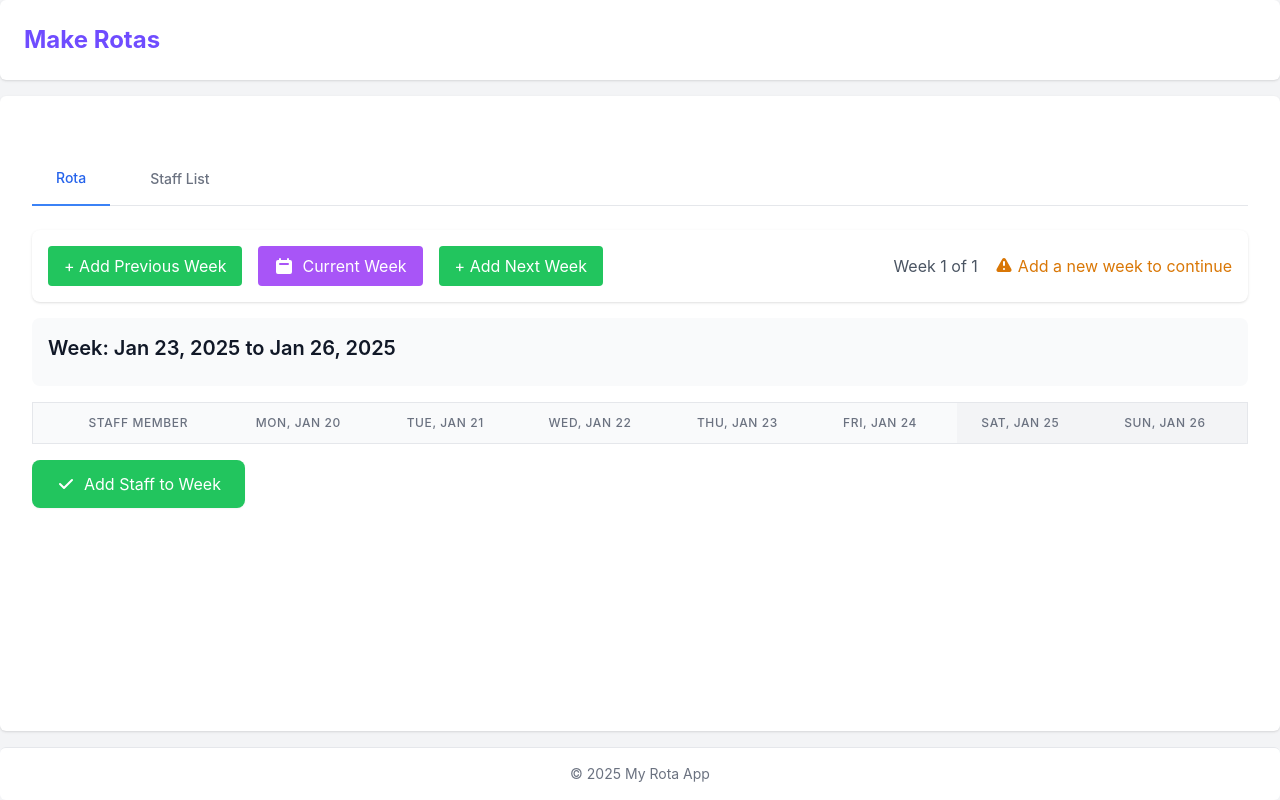
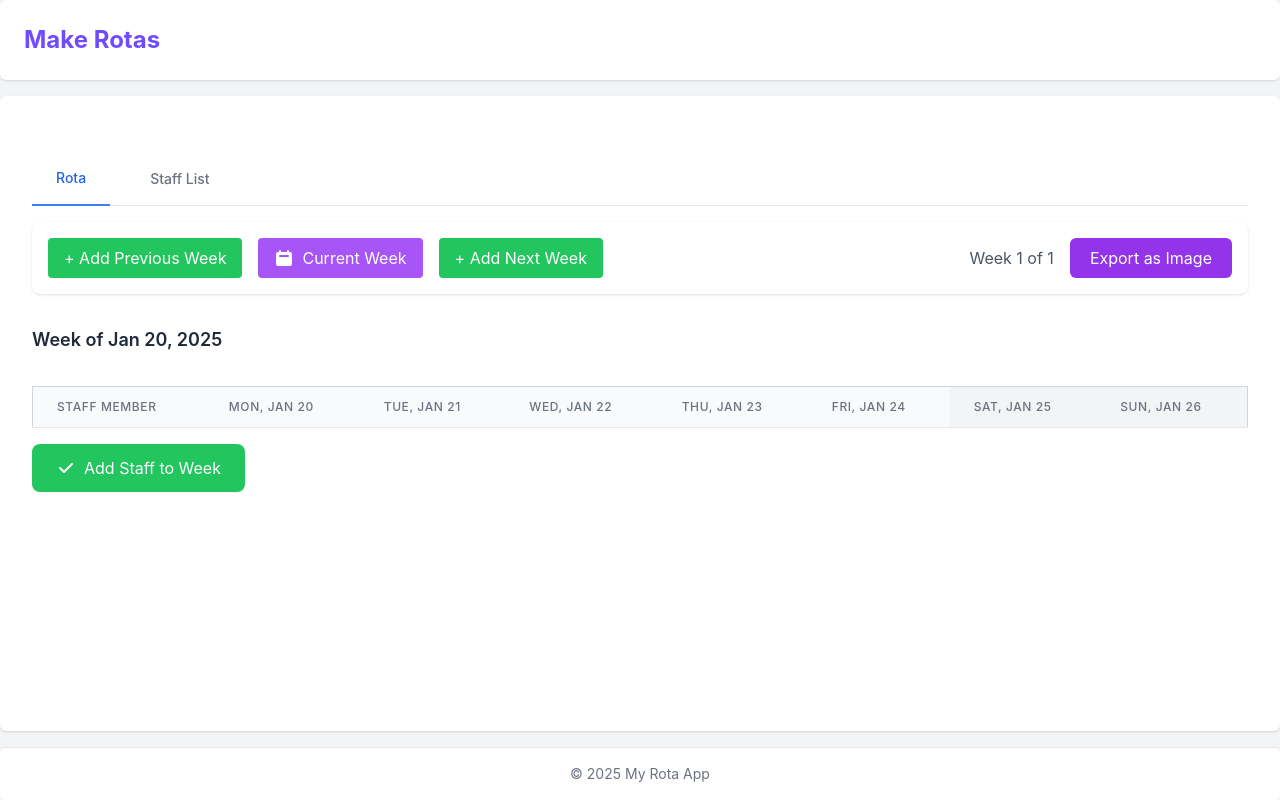
Before and after one commit to sebs-bebs/make-rotas, a Next.js app: page / in a window 1280 px wide. Built offline with nearby package versions, Linux system fonts and the light colour scheme.

Commit message:
off checkbox

```diff
--- a/src/app/globals.css
+++ b/src/app/globals.css
@@ -127,3 +127,40 @@ body {
   z-index: 50;
   margin-bottom: 0.25rem;
 }
+
+/* Image capture styles */
+.capturing-image #rota-table {
+  background-color: white !important;
+  border-collapse: collapse !important;
+}
+
+.capturing-image #rota-table th,
+.capturing-image #rota-table td {
+  border: 1px solid #e5e7eb !important;
+  padding: 0.75rem !important;
+}
+
+.capturing-image #rota-table thead th {
+  background-color: #f9fafb !important;
+  color: #374151 !important;
+}
+
+/* Hide UI elements during capture */
+.capturing-image button,
+.capturing-image select,
+.capturing-image .navigation-controls,
+.capturing-image [role="tablist"],
+.capturing-image .add-staff-button {
+  display: none !important;
+}
+
+.capturing-image .overflow-x-auto,
+.capturing-image .overflow-y-auto {
+  overflow: visible !important;
+  max-height: none !important;
+}
+
+/* Remove any fixed positioning during capture */
+.capturing-image .sticky {
+  position: static !important;
+}
--- a/src/app/page.js
+++ b/src/app/page.js
@@ -443,13 +443,21 @@ export default function HomePage() {
     setSelectedStaff(new Set());
   };
 
+  const handleExportRota = () => {
+    const currentWeek = weeks[currentWeekIndex];
+    const startDate = new Date(currentWeek.days[0]);
+    const endDate = new Date(currentWeek.days[6]);
+    const filename = `rota-${formatDateWithAbbreviatedMonth(startDate)}-to-${formatDateWithAbbreviatedMonth(endDate)}.png`;
+    saveAsImage('rota-table', filename);
+  };
+
   // Ensure we always have a valid currentWeek
   const currentWeek = weeks[currentWeekIndex] || initialWeek;
 
   return (
     <div className="container mx-auto px-4 py-8">
       {/* Tab Navigation */}
-      <div className="mb-6 border-b border-gray-200">
+      <div role="tablist" className="flex border-b border-gray-200 mb-4">
         <nav className="-mb-px flex gap-4">
           <button
             onClick={() => setActiveTab('rota')}
@@ -476,9 +484,9 @@ export default function HomePage() {
 
       {/* Rota Tab Content */}
       {activeTab === 'rota' && (
-        <div>
+        <div className="flex flex-col gap-4">
           {/* Week Navigation Controls */}
-          <div className="flex items-center justify-between mb-4 bg-white p-4 rounded-lg shadow">
+          <div className="navigation-controls flex items-center justify-between mb-4 bg-white p-4 rounded-lg shadow">
             <div className="flex items-center gap-4">
               {currentWeekIndex === 0 ? (
                 <div className="flex items-center gap-2">
@@ -527,38 +535,25 @@ export default function HomePage() {
               )}
             </div>
 
-            <div className="text-gray-600 flex items-center gap-4">
-              <span>Week {currentWeekIndex + 1} of {weeks.length}</span>
-              {currentWeekIndex === weeks.length - 1 && (
-                <span className="text-amber-600 flex items-center gap-1">
-                  <svg xmlns="http://www.w3.org/2000/svg" className="h-5 w-5" viewBox="0 0 20 20" fill="currentColor">
-                    <path
-                      fillRule="evenodd"
-                      d="M8.257 3.099c.765-1.36 2.722-1.36 3.486 0l5.58 9.92c.75 1.334-.213 2.98-1.742 2.98H4.42c-1.53 0-2.493-1.646-1.743-2.98l5.58-9.92zM11 13a1 1 0 11-2 0 1 1 0 012 0zm-1-8a1 1 0 00-1 1v3a1 1 0 002 0V6a1 1 0 00-1-1z"
-                      clipRule="evenodd"
-                    />
-                  </svg>
-                  Add a new week to continue
-                </span>
-              )}
+            <div className="flex items-center gap-4">
+              <span className="text-gray-600">Week {currentWeekIndex + 1} of {weeks.length}</span>
+              <Button onClick={handleExportRota} className="bg-green-600 hover:bg-green-700">
+                Export as Image
+              </Button>
             </div>
           </div>
 
           {/* Current Week Info */}
-          <div className="mb-4 p-4 bg-gray-50 rounded-lg">
-            <h2 className="text-xl font-semibold mb-2">
-              Week: {formatDateWithAbbreviatedMonth(new Date(currentWeek.startDate))} to{' '}
-              {formatDateWithAbbreviatedMonth(new Date(currentWeek.days[6]))}
-            </h2>
+          <div className="text-lg font-semibold text-gray-800">
+            Week of {formatDateWithAbbreviatedMonth(new Date(currentWeek.days[0]))}
           </div>
 
           {/* Table section */}
           <div className="mt-4 overflow-x-auto">
             <div className="max-h-[70vh] overflow-y-auto">
-              <table className="min-w-full border-collapse border relative">
+              <table id="rota-table" className="min-w-full bg-white border border-gray-300">
                 <thead className="bg-gray-50 sticky top-0 z-20">
                   <tr>
-                    <th className="w-8 px-2 py-3 border-b"></th>
                     <th className="px-6 py-3 text-left text-xs font-medium text-gray-500 uppercase tracking-wider sticky left-0 bg-gray-50 z-30 border-b">
                       Staff Member
                     </th>
@@ -583,15 +578,7 @@ export default function HomePage() {
                     const rowKey = `row-${currentWeek.id}-${staff.id}`;
                     return (
                       <tr key={rowKey} className={selectedStaffToRemove.has(staff.id) ? 'bg-red-50' : ''}>
-                        <td className="w-8 px-2 py-4 border-r">
-                          <input
-                            type="checkbox"
-                            checked={selectedStaffToRemove.has(staff.id)}
-                            onChange={() => toggleStaffSelection(staff.id)}
-                            className="h-4 w-4 text-red-600 rounded border-gray-300 focus:ring-red-500"
-                          />
-                        </td>
-                        <td className="sticky left-0 z-10 bg-white border-r border-gray-300">
+                        <td className="sticky left-0 z-10 bg-white">
                           <div className="truncate max-w-[150px] px-6 py-4" title={staff.name}>
                             {staff.name}
                           </div>
--- a/src/utils/saveAsImage.js
+++ b/src/utils/saveAsImage.js
@@ -7,13 +7,33 @@ export async function saveAsImage(elementId, filename) {
     return;
   }
   try {
-    const canvas = await html2canvas(element);
-    const dataURL = canvas.toDataURL('image/png');
+    // Add a class to the body during capture
+    document.body.classList.add('capturing-image');
+
+    const canvas = await html2canvas(element, {
+      backgroundColor: '#ffffff',
+      scale: 2, // Higher resolution
+      useCORS: true,
+      logging: false,
+      windowWidth: element.scrollWidth * 2,
+      windowHeight: element.scrollHeight * 2,
+      scrollX: 0,
+      scrollY: 0,
+      width: element.scrollWidth,
+      height: element.scrollHeight,
+    });
+
+    // Remove the class after capture
+    document.body.classList.remove('capturing-image');
+
+    const dataURL = canvas.toDataURL('image/png', 1.0);
     const link = document.createElement('a');
     link.href = dataURL;
     link.download = filename;
     link.click();
   } catch (error) {
     console.error('Error capturing image:', error);
+    // Remove the class in case of error
+    document.body.classList.remove('capturing-image');
   }
 }
```
